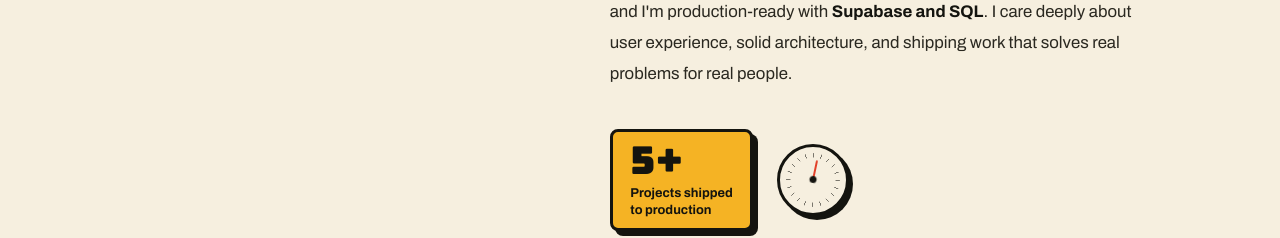
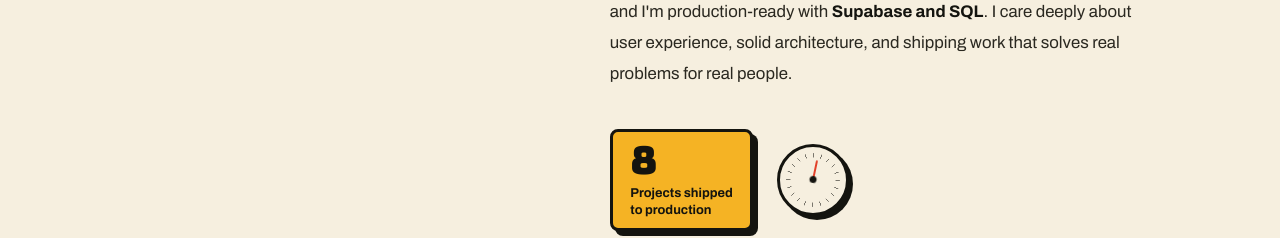
Before and after one commit to iggyboi2x/fmd-portfolio, a React (Vite) app: page / in a window 1280 px wide. Shown: the part 1200-1438 px from the top of the page. Built offline with nearby package versions, Linux system fonts and the light colour scheme; no server answers.

Commit message:
fix(content): count 8 deployed projects
- About stat counts up to 8 (exact, so no "+"); BobEye, a private repo,
  isn't counted
- Résumé summary says 8 deployed projects instead of 7

```diff
--- a/src/components/About.jsx
+++ b/src/components/About.jsx
@@ -1,7 +1,7 @@
 import { useEffect, useRef, useState } from 'react'
 import './About.css'
 
-const PROJECTS_SHIPPED = 5
+const PROJECTS_SHIPPED = 8 // live projects; BobEye (private) isn't counted
 const COUNT_MS = 1100
 const REV_MS = 1400
 
@@ -65,8 +65,8 @@ export default function About() {
           <div className="about-stat-row" ref={statRef}>
             <div className="about-stat plate">
               <span className="stat-num">
-                <span aria-hidden="true">{shipped}+</span>
-                <span className="sr-only">{PROJECTS_SHIPPED}+</span>
+                <span aria-hidden="true">{shipped}</span>
+                <span className="sr-only">{PROJECTS_SHIPPED}</span>
               </span>
               <span className="stat-label">Projects shipped<br />to production</span>
             </div>
```
Also changed, not shown: 1 other file (tests, documents, lock files or other folders).
